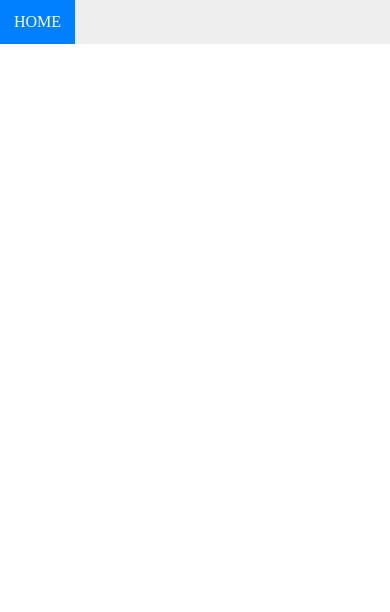
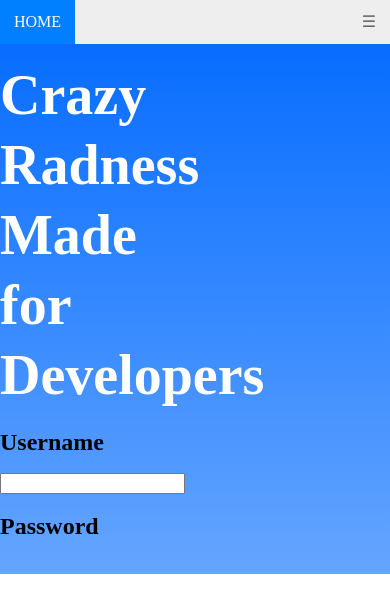
Before and after one commit to MobAppHome/css-website-sample, a plain HTML site: page index.html in a window 390 px wide. Drawn offline with Linux system fonts and the light colour scheme.

Commit message:
Add responsive navbar and style first section of site

```diff
--- a/index.html
+++ b/index.html
@@ -6,15 +6,53 @@
     </head>
     <body>
         <nav>
-            <ul class="topnav">
+            <ul class="topnav" id="dropdownClick">
                 <li><a href="#home">Home</a></li>
                 <li><a href="#news">News</a></li>
                 <li><a href="#contact">Contact</a></li>
                 <li><a href="#about">About</a></li>
                 <li class="topnav-right"><a href="#signup">Sign Up</a></li>
                 <li class="topnav-right"><a href="#signin">Sign In</a></li>
-                <li class="dropdownIcon"><a href="">&#9776;</a></li>
+                <li class="dropdownIcon"><a href="javascript:void(0);" onclick="dropdownMenu()">&#9776;</a></li>
             </ul>
         </nav>
+
+        <div class="container" id="section-1-gradient">
+            <div class="row">
+                <div class="col-6">
+                    <div>
+                        <h1 class="large">Crazy Radness</h1>
+                        <h1 class="large">Made for Developers</h1>
+                    </div>
+                    <form>
+                        <div>
+                            <h2>Username</h2>
+                            <input class="inputbox">
+                            <h2>Password</h2>
+                        </div>
+
+                    </form>
+                </div>
+                <div class="col-6">
+
+                </div>
+            </div>
+        </div>
+
+
+        <script>
+            function dropdownMenu() {
+                var x = document.getElementById("dropdownClick")
+                //first case
+//                if(x.className === "topnav") {
+//                   x.className += " responsive"
+//                } else {
+//                    x.className = "topnav"
+//                }
+
+                //second case
+                x.classList.toggle("responsive")
+            }
+        </script>
     </body>
 </html>
--- a/styles.css
+++ b/styles.css
@@ -9,6 +9,39 @@ body {
     line-height: 1;
     margin: 0;
 }
+
+.container {
+    width: 100%;
+    margin: auto;
+    padding-top: 4%;
+    padding-bottom: 4%;
+}
+
+.row {
+    width: 100%;
+    display: flex;
+    flex-wrap: wrap;
+    align-items: center;
+}
+
+.row::after {
+    display: table;
+    clear: both;
+    content: "";
+}
+
+.col-1 {width: 8.33%;}
+.col-2 {width: 16.66%;}
+.col-3 {width: 25%;}
+.col-4 {width: 33.33%;}
+.col-5 {width: 41.66%;}
+.col-6 {width: 50%;}
+.col-7 {width: 58.33%;}
+.col-8 {width: 66.66%;}
+.col-9 {width: 75%;}
+.col-10 {width: 83.33%;}
+.col-11 {width: 91.66%;}
+.col-12 {width: 100%;}
 
 
 /*###########  Nav bar ##############*/
@@ -52,6 +85,21 @@ ul.topnav li.dropdownIcon {
     display: none;
 }
 
+/*####### Custom Styles ##########*/
+#section-1-gradient {
+    background: #076DFF; /* For browsers that do not support gradients */
+    background: -webkit-linear-gradient(#076DFF, #65a5ff); /* For Safari 5.1 to 6.0 */
+    background: -o-linear-gradient(#076DFF, #65a5ff); /* For Opera 11.1 to 12.0 */
+    background: -moz-linear-gradient(#076DFF, #65a5ff); /* For Firefox 3.6 to 15 */
+    background: linear-gradient(#076DFF, #65a5ff); /* Standard syntax */
+}
+
+h1.large {
+    color: #fff;
+    font-size: 56px;
+    margin: 0;
+    line-height: 70px;
+}
 
 
 
@@ -61,4 +109,29 @@ ul.topnav li.dropdownIcon {
     ul.topnav li:not(:nth-child(1)) {
         display: none;
     }
+
+    ul.topnav li.dropdownIcon {
+        display: block;
+        float: right;
+    }
+
+    ul.topnav.responsive li.dropdownIcon {
+        position: absolute;
+        top: 0;
+        right: 0;
+    }
+
+    ul.topnav.responsive {
+        position: relative;
+    }
+
+    ul.topnav.responsive li {
+        display: inline;
+        float: none;
+    }
+
+    ul.topnav.responsive li a {
+        display: block;
+        text-align: left;
+    }
 }
```
